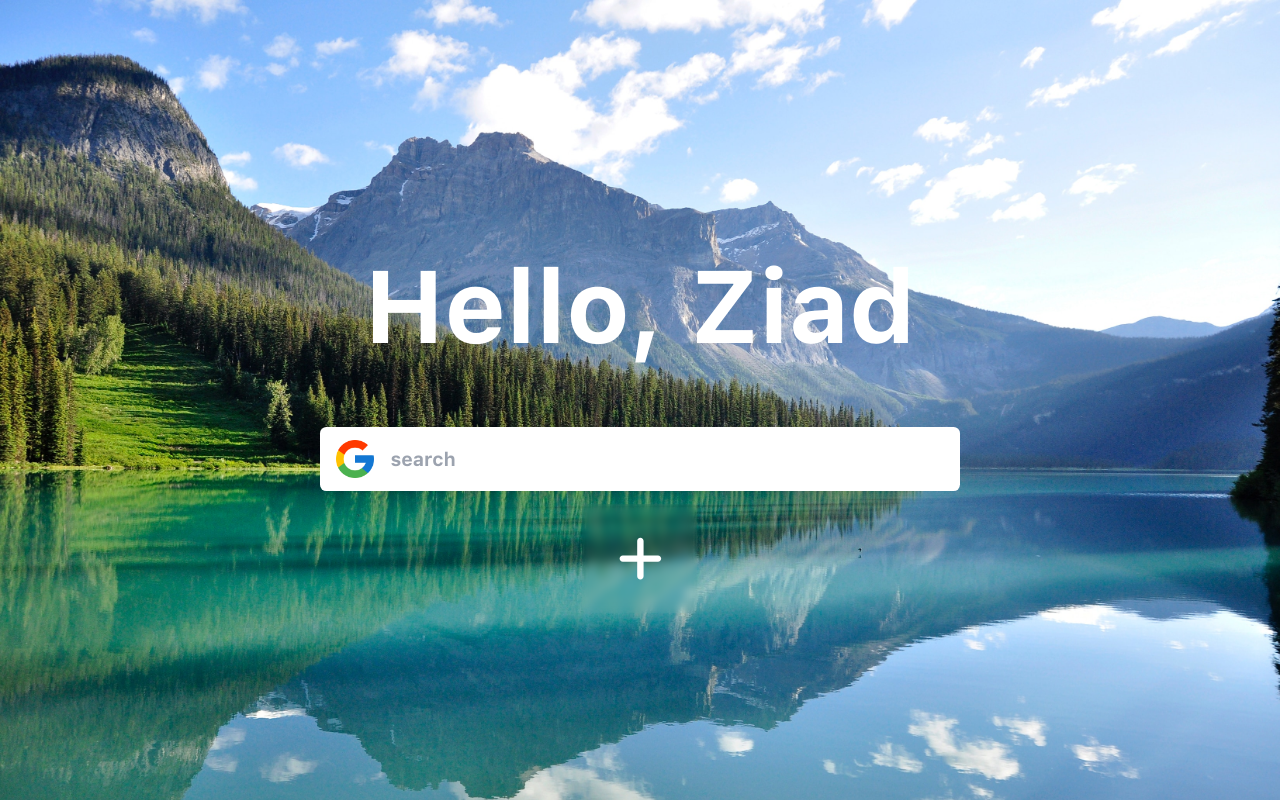
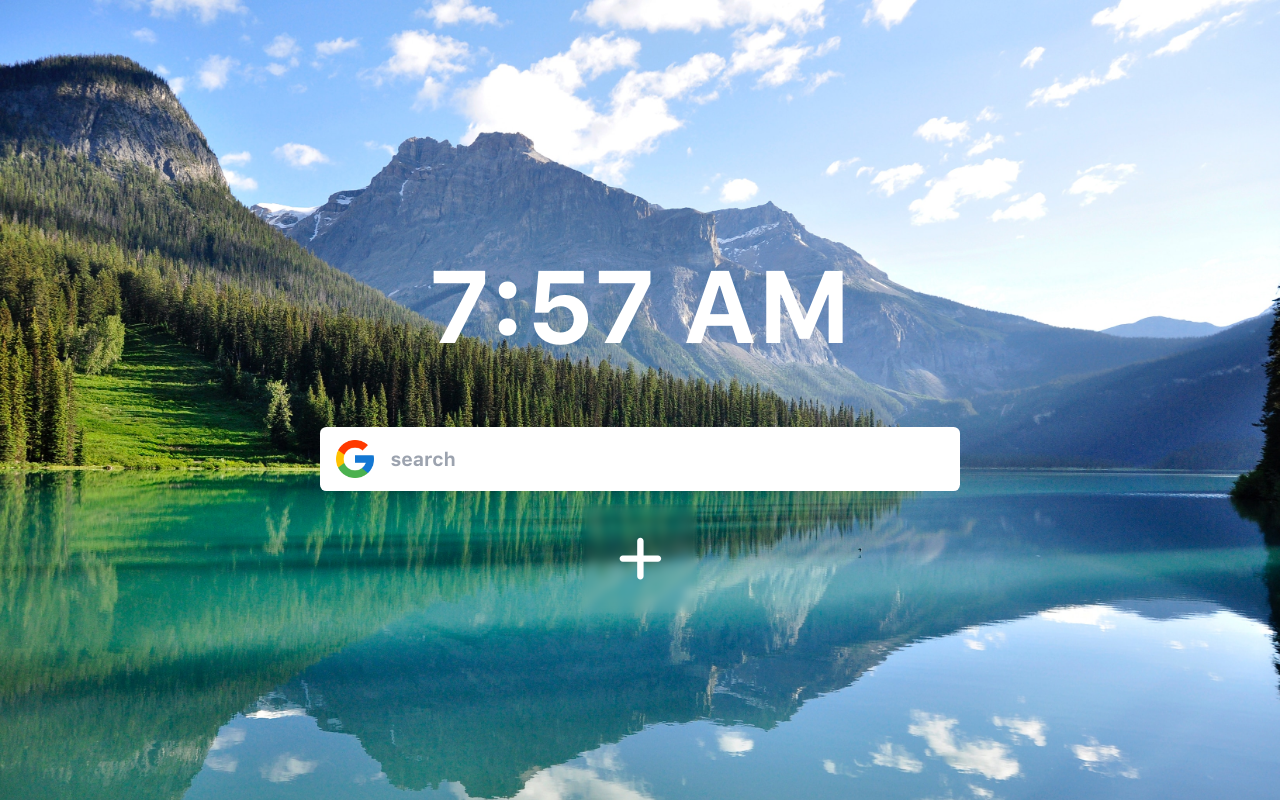
Before and after one commit to ZEO2011/taby, a React (Vite) app: page / in a window 1280 px wide. Built offline with nearby package versions, Linux system fonts and the light colour scheme.

Commit message:
added a clock

```diff
--- a/package.json
+++ b/package.json
@@ -15,6 +15,7 @@
 		"@fortawesome/free-regular-svg-icons": "^6.4.2",
 		"@fortawesome/free-solid-svg-icons": "^6.4.2",
 		"@fortawesome/react-fontawesome": "^0.2.0",
+		"date-fns": "^2.30.0",
 		"get-website-favicon": "^0.0.7",
 		"react": "^18.2.0",
 		"react-dom": "^18.2.0"
--- a/src/App.tsx
+++ b/src/App.tsx
@@ -12,6 +12,7 @@ import NewFavsiteForm from "./components/NewFavsiteForm"
 // Libraries
 import { FontAwesomeIcon } from "@fortawesome/react-fontawesome"
 import { faPlus, faXmarkCircle } from "@fortawesome/free-solid-svg-icons"
+import { format } from "date-fns"
 
 type sites = { url: string; name: string; saved?: boolean; siteId?: string }
 
@@ -20,6 +21,15 @@ export default function App() {
 	const [newFavSiteStatus, setNewFavSiteStates] = useState(false)
 	const [favSites, setFavSite] = useState<sites[]>([])
 	let siteId: string = useId()
+	const [time, setTime] = useState(new Date())
+	useEffect(() => {
+		const intervalId = setInterval(() => {
+			setTime(new Date())
+		}, 1000)
+		return () => {
+			clearInterval(intervalId)
+		}
+	})
 	// check if user get into the app for the first time
 	useEffect(() => {
 		if (localStorage.getItem("saved_websites") === null) {
@@ -70,7 +80,7 @@ export default function App() {
 	}
 	return (
 		<div className="container flex flex-col justify-center items-center">
-			<h1 className="text-white text-9xl">hello, ziad</h1>
+			<h1 className="text-white text-9xl">{format(time, "h:mm a")}</h1>
 			<div className="search w-[min(50rem,100%)] relative">
 				<div className="w-fit bg-white p-3 rounded-lg absolute left-2 !grid place-items-center h-full">
 					<img
```
Also changed, not shown: 1 other file (tests, documents, lock files or other folders).
